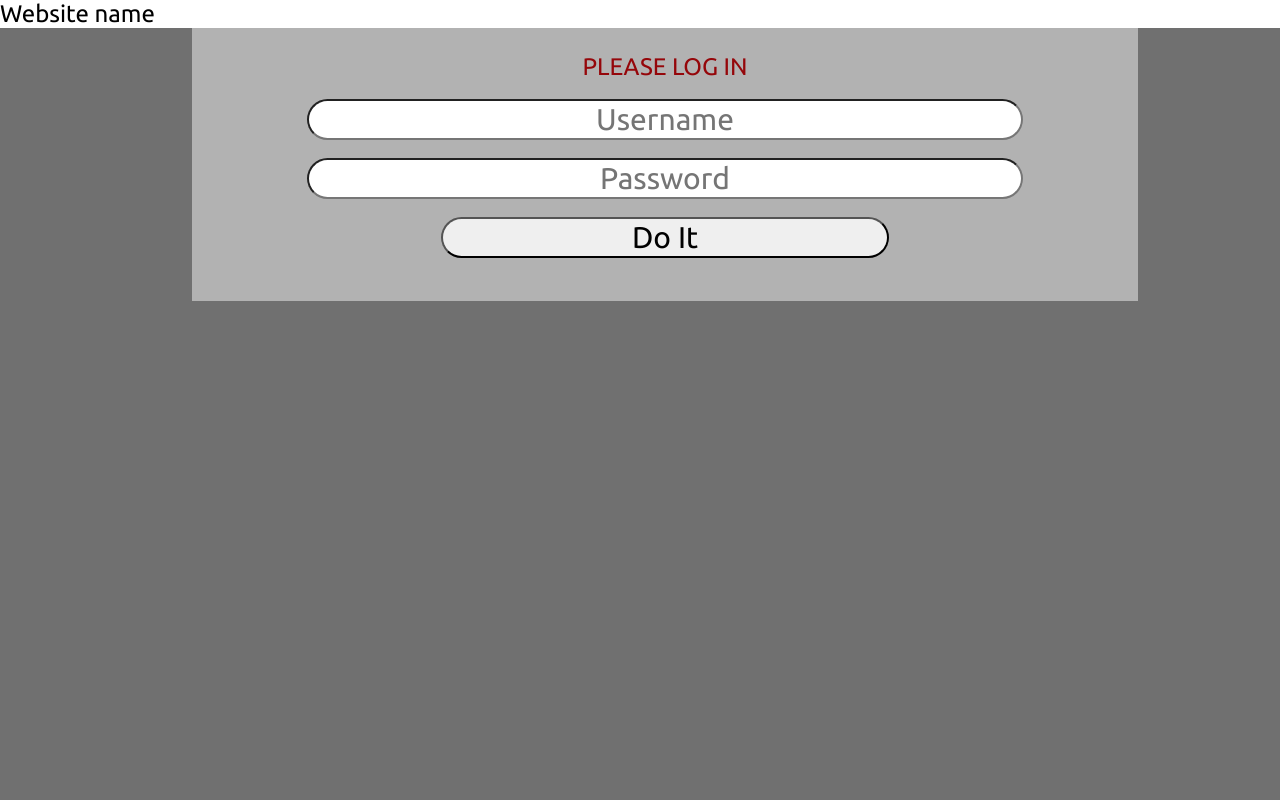
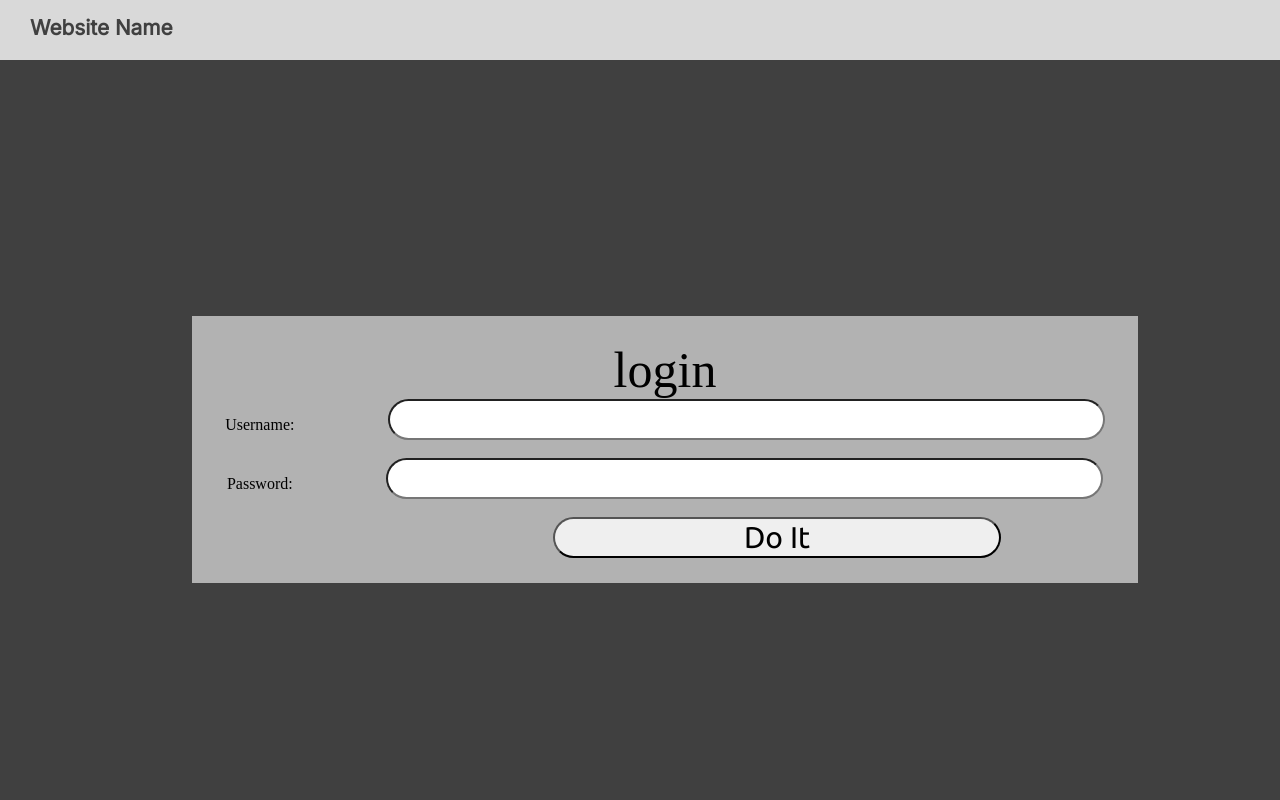
Before and after one commit to fgxmt/LAMP-Project-Group20, a PHP site: page / in a window 1280 px wide. Run offline with PHP 8.4, Linux system fonts and the light colour scheme.

Commit message:
Added a header and a login box

```diff
--- a/css/styles.css
+++ b/css/styles.css
@@ -1,7 +1,10 @@
+
+
+
 body
 {
     margin: 0;
-    background-color: #707070;
+    background-color: #404040;
 }
 
 #title
@@ -9,29 +12,40 @@ body
     font-size: 40px;
     width: 100%;
     text-align: center;
-    font-family: 'Ubuntu', sans-serif;
+    font-family: 'Inter';
     color: #FFFFFF;
 }
 
 #Header
 {
-    font-size: 150%;
     width: 100%;
-    font-family: 'Ubuntu', sans-serif;
-    background-color: #FFFFFF;
+    height: 60px;
+    font-weight:bolder;
+    font-family: 'Inter';
+    background-color: #D9D9D9;
 }
-#Website-Name
-{
-    color: black;
+#Website-Name {
+    font-size: 130%;
+    position: absolute;
+    margin-top: 15px;
+    margin-bottom: 15px;
+    padding-left: 30px;
+    color: #404040;
 }
 
 #loginDiv
 {
-    font-size: 30px;
     width: 70%;
+    margin-top: 20%;
     margin-left: 15%;
+    text-align: center;
     padding: 25px;
     background-color: #b2b2b2;
+}
+#title-Text
+{
+    font-size: 50px;
+    text-align: center;
 }
 
 #loggedInDiv
--- a/index.html
+++ b/index.html
@@ -5,20 +5,40 @@
 	<script type="text/javascript" src="js/code.js"></script>
     <link href="css/styles.css" rel="stylesheet">
     <link href="https://fonts.googleapis.com/css?family=Ubuntu" rel="stylesheet">
+	<link href="https://fonts.googleapis.com/css?family=Inter" rel="stylesheet">
+
 </head>
 <body>
 
 <div id="Header">
-	<span id="Website-Name">Website name</span>
+	<span id="Website-Name">Website Name</span>
 </div>
 
 <div id="loginDiv">
+	<div>
+		<span id="title-Text">login</span>
+	</div>
+	<div>
+		<span id="login-text">Username:</span>
+		<input type="text" id="loginName" ><br />
+	</div>
+	<div>
+		<span id="login-text">Password:</span>
+		<input type="password" id="loginPassword"><br />
+	</div>
+	<div>
+		<button type="button" id="loginButton" class="buttons" onclick="doLogin();"> Do It </button>
+	</div>
+
+</div>
+
+<!-- <div id="loginDiv">
 	<span id="inner-title">PLEASE LOG IN</span>
 	<input type="text" id="loginName" placeholder="Username" /><br />
 	<input type="password" id="loginPassword" placeholder="Password"/><br />
 	<button type="button" id="loginButton" class="buttons" onclick="doLogin();"> Do It </button>
 	<span id="loginResult"></span>
-</div>
+</div> -->
 
 </body>
 </html>
```
